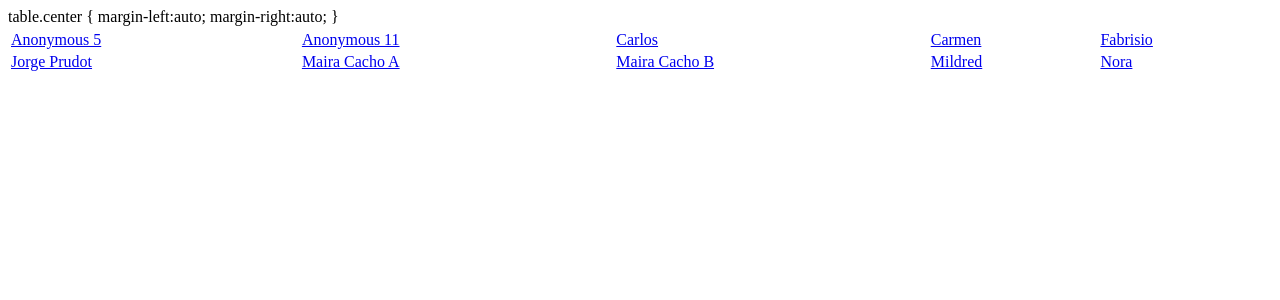
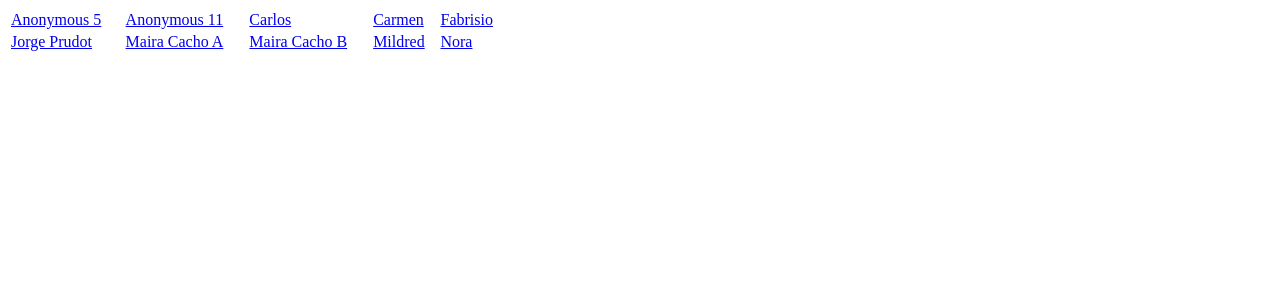
Before and after one commit to josdchavez/josdchavez.github.io, a Jekyll site: the page thesis/index.html, which Jekyll copies as it is, in a window 1280 px wide. Shown: the top 300 px of the page. Built offline with Jekyll 4.4.1, drawn with Linux system fonts in a browser that asks for light colours.

Commit message:
Update index.html

```diff
--- a/thesis/index.html
+++ b/thesis/index.html
@@ -9,16 +9,8 @@ table, th, td {
 </style>
 </head>
 <body>
-
+<div class="center-div td-center" style="width: 500px;">
 <table style="width:100%">
-
-    table.center {
-    margin-left:auto;
-    margin-right:auto;
-  }
-
-  <tr>
-  </tr>
   <tr>
     <td><a href="https://docs.google.com/document/d/12B7AWY_ezrGB_VPAaAQpD71VpntynpvdKakLEW4hb2o/edit?usp=sharing">Anonymous 5</a></td>
     <td><a href="https://docs.google.com/document/d/1iI04x1ekIpSHCCnVC4U0mt1xDX-6cWN-sHh_2U_u5fg/edit?usp=sharing">Anonymous 11</a></td>
@@ -33,9 +25,8 @@ table, th, td {
     <td><a href="https://docs.google.com/document/d/1HcW61HURY0IclTuf4nN62xg3RzaLSv3t6G0RQGY6YqM/edit?usp=sharing">Mildred</a></td>
     <td><a href="https://docs.google.com/document/d/1ZXJrGTS8FyfyiVyfKJ5cpIavZB058G2Dje6gRnSyqrc/edit?usp=sharing">Nora</a></td>
   </tr>
-
 </table>
-
+</div>
 
 </body>
 </html>
```
